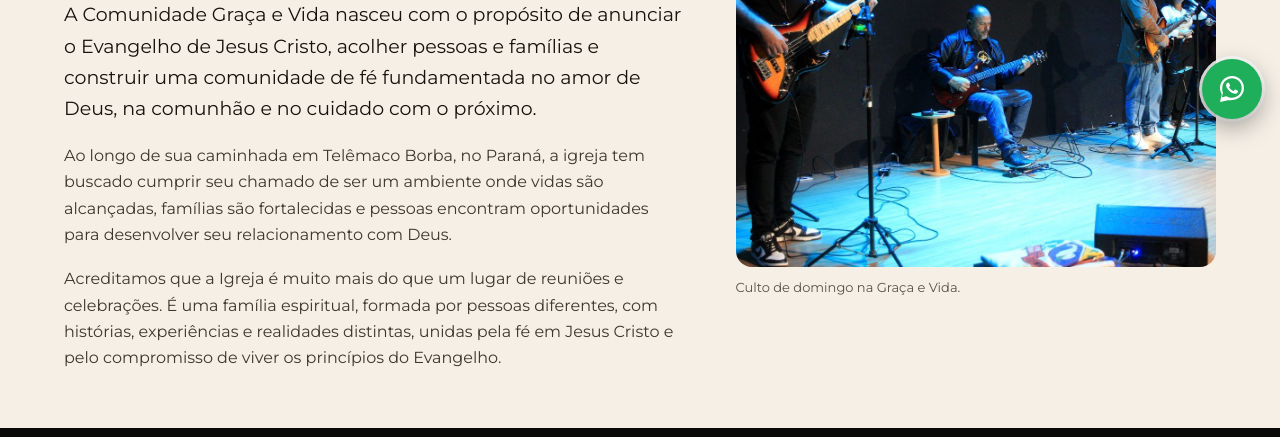
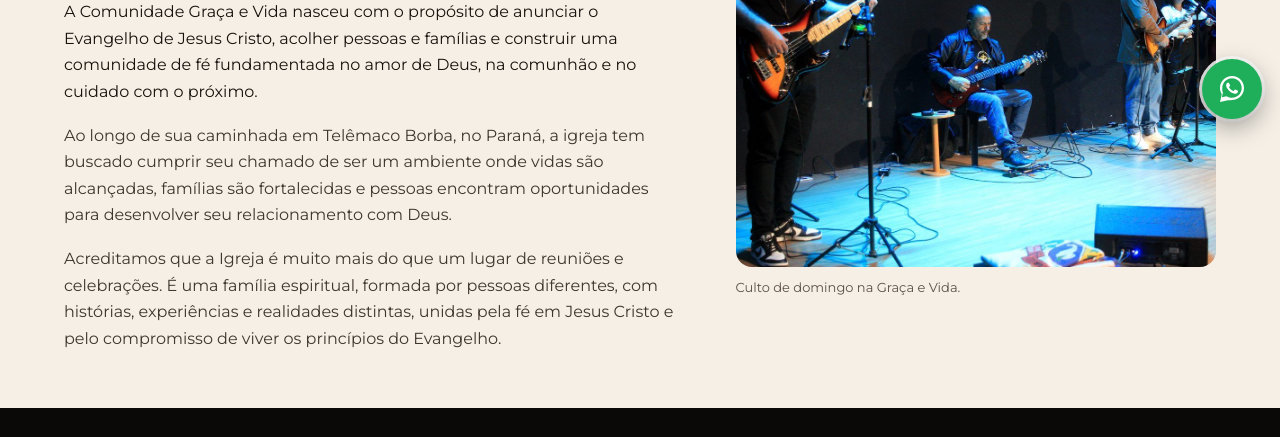
Before and after one commit to tiagohp42/graca-e-vida, a website: page historia/index.html in a window 1280 px wide. Shown: the part 663-1100 px from the top of the page. Drawn offline with nearby package versions, Linux system fonts and the light colour scheme.

Commit message:
História: parágrafos do "Quem somos" no mesmo tamanho
O primeiro parágrafo tinha 19px e os outros 16px.

Co-Authored-By: Claude Opus 5.5 <noreply@anthropic.com>

```diff
--- a/historia/index.html
+++ b/historia/index.html
@@ -79,7 +79,7 @@
 <div class="pilha" style="flex:1 1 540px;min-width:0;gap:18px">
 <p class="rotulo">Quem somos</p>
 <h2 class="h-sec" style="font-size:clamp(32px,4vw,44px)">Muito mais do que um lugar de reuniões.</h2>
-<p style="font-size:19px">A Comunidade Graça e Vida nasceu com o propósito de anunciar o Evangelho de Jesus Cristo, acolher pessoas e famílias e construir uma comunidade de fé fundamentada no amor de Deus, na comunhão e no cuidado com o próximo.</p>
+<p>A Comunidade Graça e Vida nasceu com o propósito de anunciar o Evangelho de Jesus Cristo, acolher pessoas e famílias e construir uma comunidade de fé fundamentada no amor de Deus, na comunhão e no cuidado com o próximo.</p>
 <p class="muted">Ao longo de sua caminhada em Telêmaco Borba, no Paraná, a igreja tem buscado cumprir seu chamado de ser um ambiente onde vidas são alcançadas, famílias são fortalecidas e pessoas encontram oportunidades para desenvolver seu relacionamento com Deus.</p>
 <p class="muted">Acreditamos que a Igreja é muito mais do que um lugar de reuniões e celebrações. É uma família espiritual, formada por pessoas diferentes, com histórias, experiências e realidades distintas, unidas pela fé em Jesus Cristo e pelo compromisso de viver os princípios do Evangelho.</p>
 </div>
```
